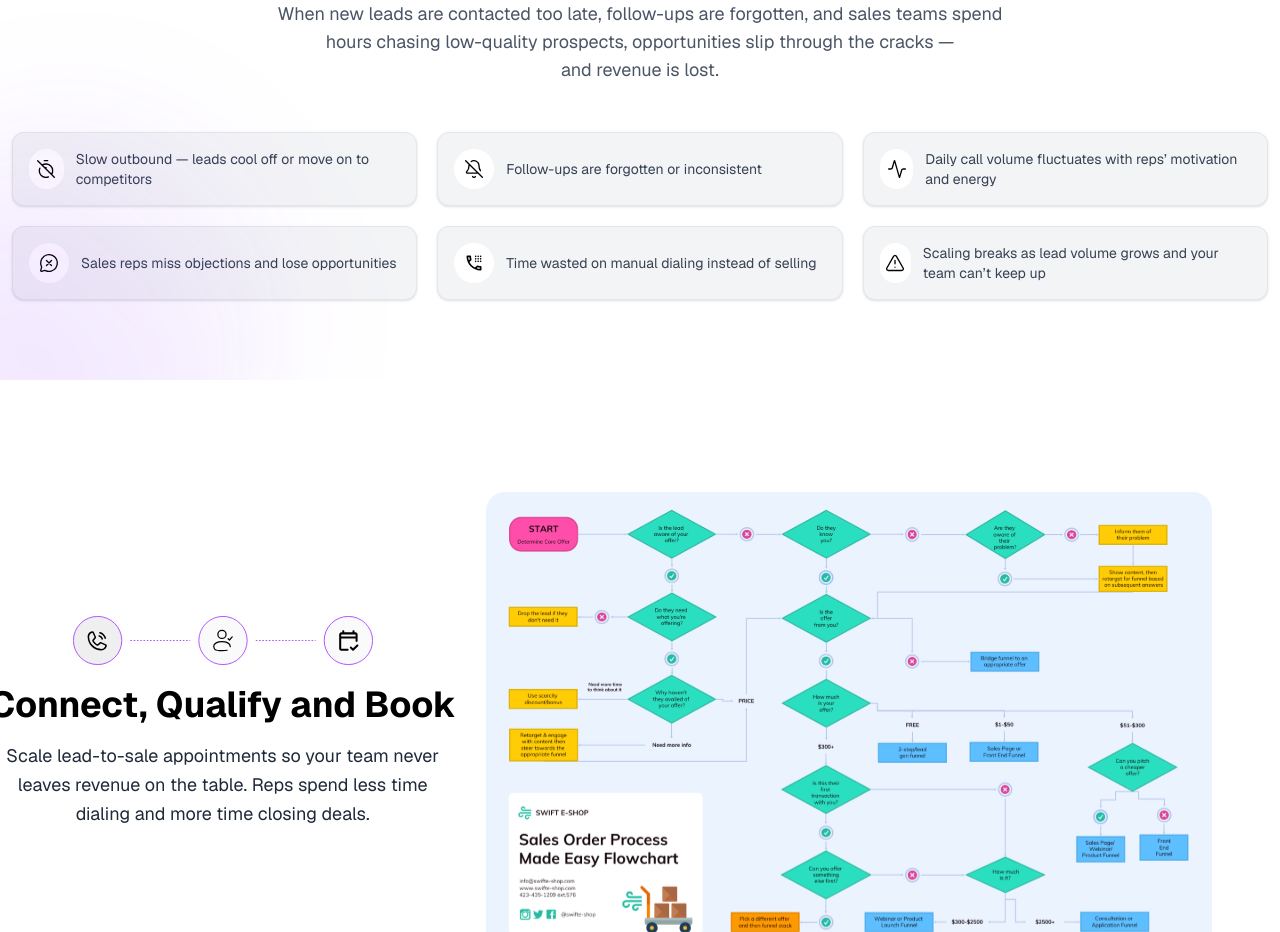
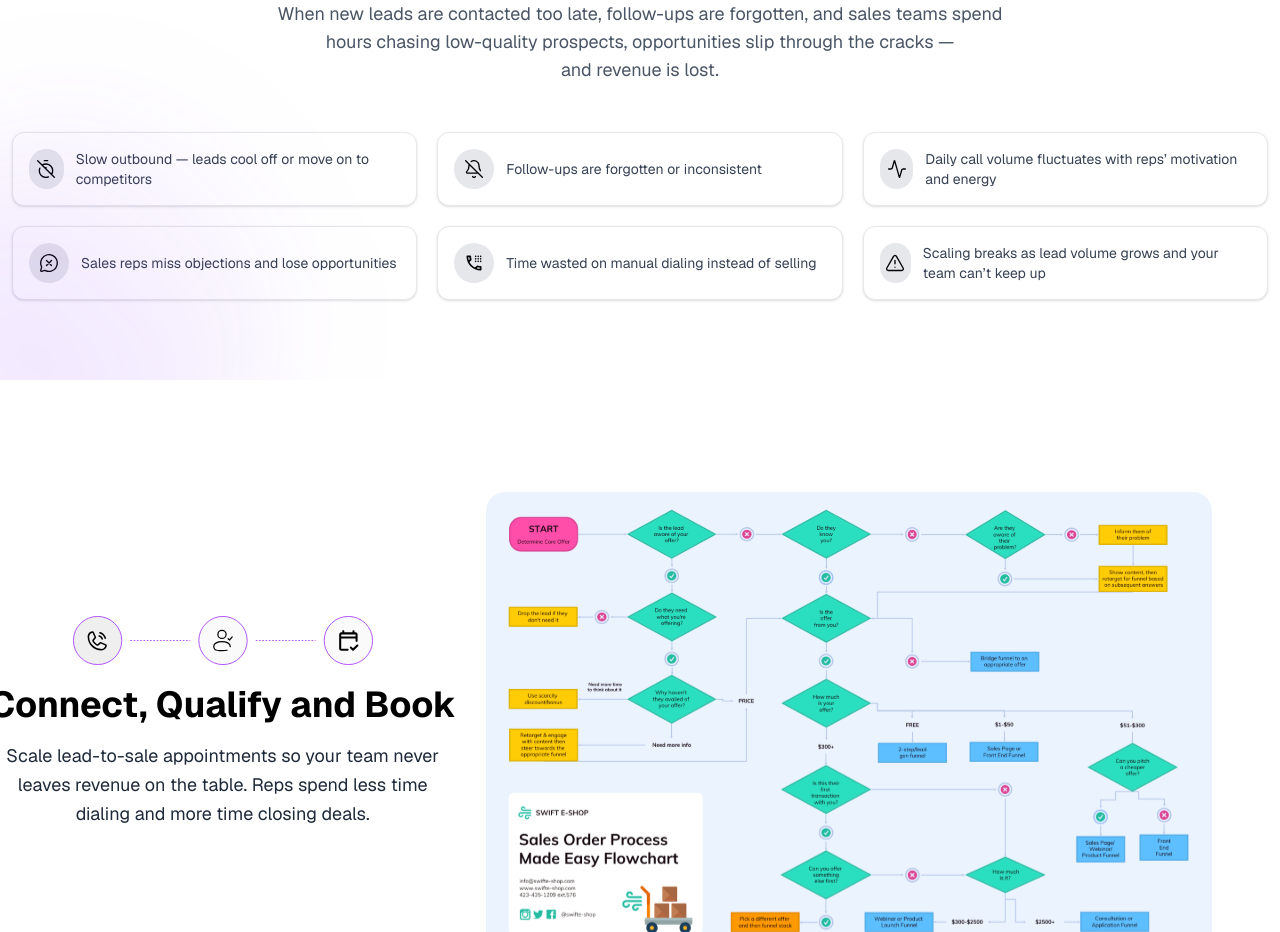
Before and after one commit to juyel66/CallmeAI, a Next.js app: page / in a window 1280 px wide. Shown: the part 960-1892 px from the top of the page. Built offline with nearby package versions, Linux system fonts and the light colour scheme.

Commit message:
Update WhyEvery component: change card background to white and icon container to gray for improved visibility

```diff
--- a/app/pages/HomePage/WhyEvery.tsx
+++ b/app/pages/HomePage/WhyEvery.tsx
@@ -61,9 +61,9 @@
             return (
               <div
                 key={index}
-                className="flex items-center gap-3 p-4 rounded-xl border border-gray-200 bg-gray-100 shadow-sm hover:shadow-md transition"
+                className="flex items-center gap-3 p-4 rounded-xl border border-gray-200 bg-white shadow-sm hover:shadow-md transition"
               >
-                <div className="w-10 h-10 flex items-center justify-center rounded-full bg-white ">
+                <div className="w-10 h-10 flex items-center justify-center rounded-full bg-gray-200 ">
                   <Image src={item.customIcon} alt="feature icon" width={20} height={20} />
                 </div>
                 <p className="text-sm text-gray-700 text-left">{item.text}</p>
```
